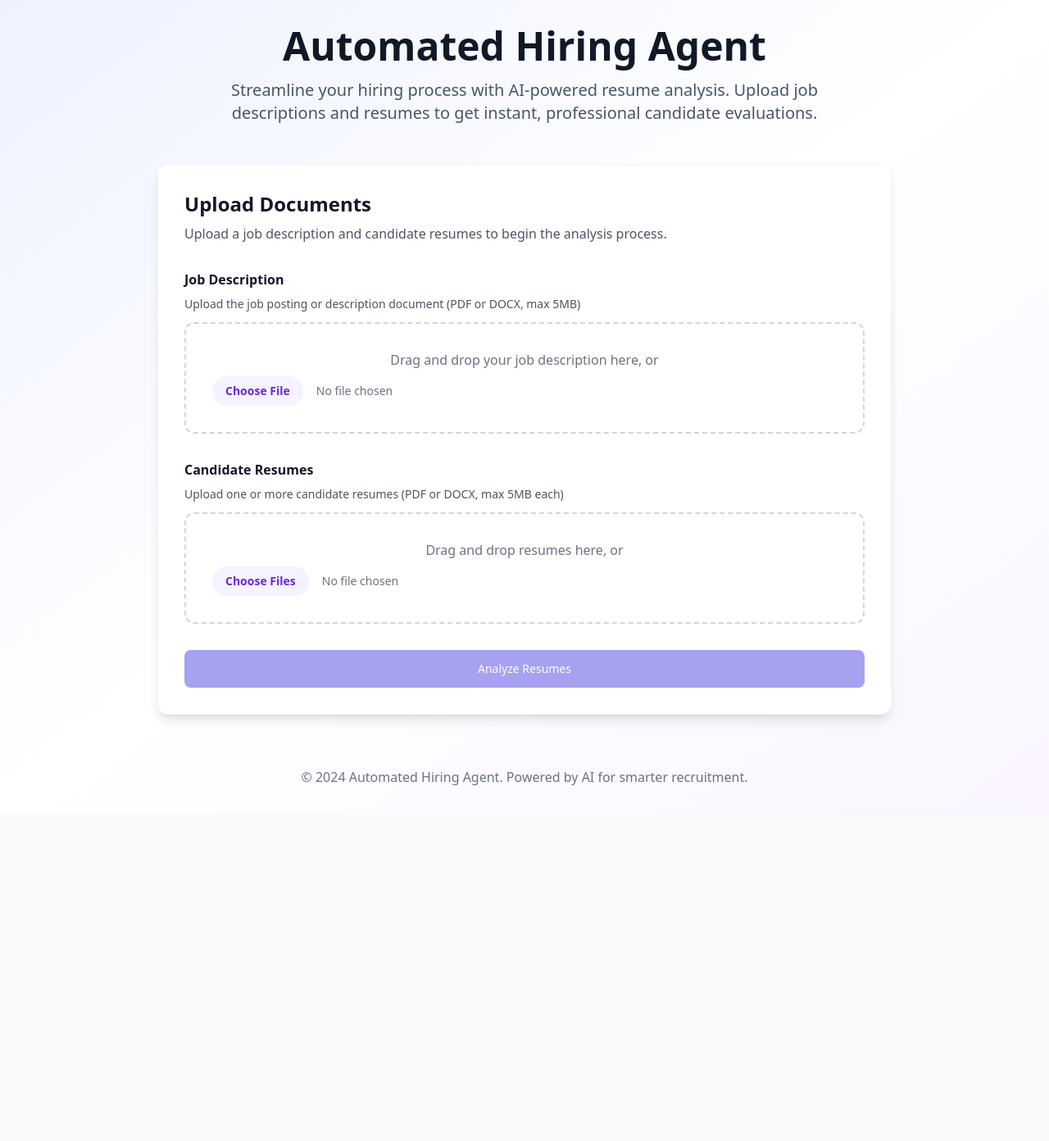
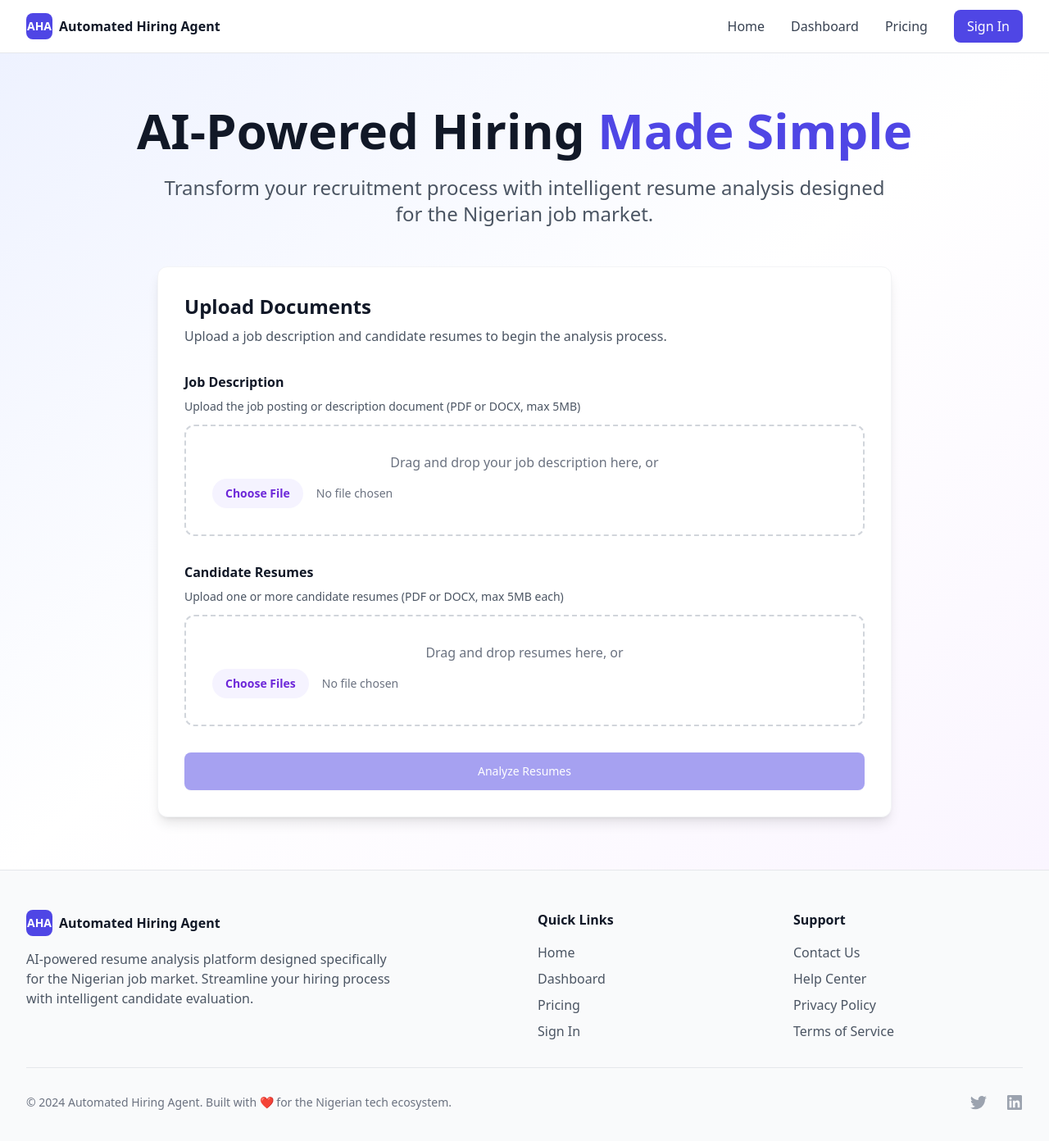
Before and after one commit to mokwathedeveloper/automated_hiring_agent, a Next.js app: page / in a window 1280 px wide. Shown: the top 1392 px of the page at 82% size. Before the commit the page ends 992 px from the top, so only its background shows below. Built offline with nearby package versions, Linux system fonts and the light colour scheme; no server answers.

Commit message:
feat(components): add responsive Navbar with mobile menu — provides consistent navigation across all pages with brand logo and responsive hamburger menu for mobile devices

```diff
--- a/src/app/layout.tsx
+++ b/src/app/layout.tsx
@@ -2,10 +2,11 @@
 
 import type { Metadata } from "next";
 import "./globals.css";
+import Layout from '@/components/Layout';
 
 export const metadata: Metadata = {
   title: "Automated Hiring Agent",
-  description: "An AI-powered assistant to streamline your hiring process.",
+  description: "AI-powered resume analysis platform for the Nigerian job market",
 };
 
 export default function RootLayout({
@@ -15,7 +16,11 @@ export default function RootLayout({
 }>) {
   return (
     <html lang="en">
-      <body className="font-sans">{children}</body>
+      <body className="font-sans">
+        <Layout>
+          {children}
+        </Layout>
+      </body>
     </html>
   );
 }
--- a/src/app/page.tsx
+++ b/src/app/page.tsx
@@ -1,20 +1,19 @@
 // src/app/page.tsx
 
 import FileUploadForm from '@/components/FileUploadForm';
-import React from 'react';
 
-const HomePage = () => {
+export default function HomePage() {
   return (
-    <div className="min-h-screen bg-gradient-to-br from-indigo-50 via-white to-purple-50">
-      <div className="container mx-auto px-4 py-6 sm:py-8 sm:px-6 lg:px-8">
+    <div className="bg-gradient-to-br from-indigo-50 via-white to-purple-50">
+      <div className="container mx-auto px-4 py-12 sm:py-16 sm:px-6 lg:px-8">
         {/* Header Section */}
-        <div className="text-center mb-8 sm:mb-12 animate-fade-in">
-          <h1 className="text-3xl sm:text-4xl lg:text-5xl font-bold text-gray-900 mb-4 leading-tight">
-            Automated Hiring Agent
+        <div className="text-center mb-12 animate-fade-in">
+          <h1 className="text-4xl sm:text-5xl lg:text-6xl font-bold text-gray-900 mb-6 leading-tight">
+            AI-Powered Hiring
+            <span className="text-indigo-600"> Made Simple</span>
           </h1>
-          <p className="text-lg sm:text-xl text-gray-600 max-w-3xl mx-auto px-4">
-            Streamline your hiring process with AI-powered resume analysis.
-            Upload job descriptions and resumes to get instant, professional candidate evaluations.
+          <p className="text-xl sm:text-2xl text-gray-600 max-w-4xl mx-auto leading-relaxed">
+            Transform your recruitment process with intelligent resume analysis designed for the Nigerian job market.
           </p>
         </div>
 
@@ -22,14 +21,7 @@ const HomePage = () => {
         <div className="max-w-4xl mx-auto animate-slide-up">
           <FileUploadForm />
         </div>
-
-        {/* Footer */}
-        <footer className="mt-12 sm:mt-16 text-center text-gray-500 px-4">
-          <p className="text-sm sm:text-base">&copy; 2024 Automated Hiring Agent. Powered by AI for smarter recruitment.</p>
-        </footer>
       </div>
     </div>
   );
-};
-
-export default HomePage;
+}
--- /dev/null
+++ b/src/components/Footer.tsx
@@ -0,0 +1,102 @@
+import Link from 'next/link';
+
+export default function Footer() {
+  return (
+    <footer className="bg-gray-50 border-t border-gray-200">
+      <div className="max-w-7xl mx-auto px-4 sm:px-6 lg:px-8 py-12">
+        <div className="grid grid-cols-1 md:grid-cols-4 gap-8">
+          {/* Brand */}
+          <div className="col-span-1 md:col-span-2">
+            <div className="flex items-center space-x-2 mb-4">
+              <div className="w-8 h-8 bg-indigo-600 rounded-lg flex items-center justify-center">
+                <span className="text-white font-bold text-sm">AHA</span>
+              </div>
+              <span className="font-semibold text-gray-900">
+                Automated Hiring Agent
+              </span>
+            </div>
+            <p className="text-gray-600 max-w-md">
+              AI-powered resume analysis platform designed specifically for the Nigerian job market.
+              Streamline your hiring process with intelligent candidate evaluation.
+            </p>
+          </div>
+
+          {/* Quick Links */}
+          <div>
+            <h3 className="font-semibold text-gray-900 mb-4">Quick Links</h3>
+            <ul className="space-y-2">
+              <li>
+                <Link href="/" className="text-gray-600 hover:text-indigo-600 transition-colors">
+                  Home
+                </Link>
+              </li>
+              <li>
+                <Link href="/dashboard" className="text-gray-600 hover:text-indigo-600 transition-colors">
+                  Dashboard
+                </Link>
+              </li>
+              <li>
+                <Link href="/pricing" className="text-gray-600 hover:text-indigo-600 transition-colors">
+                  Pricing
+                </Link>
+              </li>
+              <li>
+                <Link href="/auth" className="text-gray-600 hover:text-indigo-600 transition-colors">
+                  Sign In
+                </Link>
+              </li>
+            </ul>
+          </div>
+
+          {/* Support */}
+          <div>
+            <h3 className="font-semibold text-gray-900 mb-4">Support</h3>
+            <ul className="space-y-2">
+              <li>
+                <a href="mailto:support@automatedhiringagent.com" className="text-gray-600 hover:text-indigo-600 transition-colors">
+                  Contact Us
+                </a>
+              </li>
+              <li>
+                <Link href="/help" className="text-gray-600 hover:text-indigo-600 transition-colors">
+                  Help Center
+                </Link>
+              </li>
+              <li>
+                <Link href="/privacy" className="text-gray-600 hover:text-indigo-600 transition-colors">
+                  Privacy Policy
+                </Link>
+              </li>
+              <li>
+                <Link href="/terms" className="text-gray-600 hover:text-indigo-600 transition-colors">
+                  Terms of Service
+                </Link>
+              </li>
+            </ul>
+          </div>
+        </div>
+
+        {/* Bottom Bar */}
+        <div className="mt-8 pt-8 border-t border-gray-200 flex flex-col sm:flex-row justify-between items-center">
+          <p className="text-gray-500 text-sm">
+            © 2024 Automated Hiring Agent. Built with ❤️ for the Nigerian tech ecosystem.
+          </p>
+          <div className="flex space-x-6 mt-4 sm:mt-0">
+            <a href="#" className="text-gray-400 hover:text-indigo-600 transition-colors">
+              <span className="sr-only">Twitter</span>
+              <svg className="h-5 w-5" fill="currentColor" viewBox="0 0 20 20">
+                <path d="M6.29 18.251c7.547 0 11.675-6.253 11.675-11.675 0-.178 0-.355-.012-.53A8.348 8.348 0 0020 3.92a8.19 8.19 0 01-2.357.646 4.118 4.118 0 001.804-2.27 8.224 8.224 0 01-2.605.996 4.107 4.107 0 00-6.993 3.743 11.65 11.65 0 01-8.457-4.287 4.106 4.106 0 001.27 5.477A4.073 4.073 0 01.8 7.713v.052a4.105 4.105 0 003.292 4.022 4.095 4.095 0 01-1.853.07 4.108 4.108 0 003.834 2.85A8.233 8.233 0 010 16.407a11.616 11.616 0 006.29 1.84" />
+              </svg>
+            </a>
+            <a href="#" className="text-gray-400 hover:text-indigo-600 transition-colors">
+              <span className="sr-only">LinkedIn</span>
+              <svg className="h-5 w-5" fill="currentColor" viewBox="0 0 20 20">
+                <path fillRule="evenodd" d="M16.338 16.338H13.67V12.16c0-.995-.017-2.277-1.387-2.277-1.39 0-1.601 1.086-1.601 2.207v4.248H8.014v-8.59h2.559v1.174h.037c.356-.675 1.227-1.387 2.526-1.387 2.703 0 3.203 1.778 3.203 4.092v4.711zM5.005 6.575a1.548 1.548 0 11-.003-3.096 1.548 1.548 0 01.003 3.096zm-1.337 9.763H6.34v-8.59H3.667v8.59zM17.668 1H2.328C1.595 1 1 1.581 1 2.298v15.403C1 18.418 1.595 19 2.328 19h15.34c.734 0 1.332-.582 1.332-1.299V2.298C19 1.581 18.402 1 17.668 1z" clipRule="evenodd" />
+              </svg>
+            </a>
+          </div>
+        </div>
+      </div>
+    </footer>
+  );
+}
--- /dev/null
+++ b/src/components/Layout.tsx
@@ -0,0 +1,31 @@
+'use client';
+
+import { ReactNode } from 'react';
+import Navbar from './Navbar';
+import Footer from './Footer';
+
+interface LayoutProps {
+  children: ReactNode;
+  showNavbar?: boolean;
+  showFooter?: boolean;
+  className?: string;
+}
+
+export default function Layout({
+  children,
+  showNavbar = true,
+  showFooter = true,
+  className = ''
+}: LayoutProps) {
+  return (
+    <div className="min-h-screen flex flex-col">
+      {showNavbar && <Navbar />}
+
+      <main className={`flex-1 ${className}`}>
+        {children}
+      </main>
+
+      {showFooter && <Footer />}
+    </div>
+  );
+}
--- /dev/null
+++ b/src/components/Navbar.tsx
@@ -0,0 +1,85 @@
+'use client';
+
+import Link from 'next/link';
+import { useState } from 'react';
+import { auth } from '@/lib/supabase';
+
+export default function Navbar() {
+  const [isMenuOpen, setIsMenuOpen] = useState(false);
+
+  const handleSignOut = async () => {
+    await auth.signOut();
+    window.location.href = '/';
+  };
+
+  return (
+    <nav className="bg-white shadow-sm border-b border-gray-200">
+      <div className="max-w-7xl mx-auto px-4 sm:px-6 lg:px-8">
+        <div className="flex justify-between h-16">
+          <div className="flex items-center">
+            <Link href="/" className="flex items-center space-x-2">
+              <div className="w-8 h-8 bg-indigo-600 rounded-lg flex items-center justify-center">
+                <span className="text-white font-bold text-sm">AHA</span>
+              </div>
+              <span className="font-semibold text-gray-900 hidden sm:block">
+                Automated Hiring Agent
+              </span>
+            </Link>
+          </div>
+
+          {/* Desktop Navigation */}
+          <div className="hidden md:flex items-center space-x-8">
+            <Link href="/" className="text-gray-700 hover:text-indigo-600 transition-colors">
+              Home
+            </Link>
+            <Link href="/dashboard" className="text-gray-700 hover:text-indigo-600 transition-colors">
+              Dashboard
+            </Link>
+            <Link href="/pricing" className="text-gray-700 hover:text-indigo-600 transition-colors">
+              Pricing
+            </Link>
+            <Link href="/auth" className="btn-primary">
+              Sign In
+            </Link>
+          </div>
+
+          {/* Mobile menu button */}
+          <div className="md:hidden flex items-center">
+            <button
+              onClick={() => setIsMenuOpen(!isMenuOpen)}
+              className="text-gray-700 hover:text-indigo-600 focus:outline-none"
+            >
+              <svg className="h-6 w-6" fill="none" viewBox="0 0 24 24" stroke="currentColor">
+                {isMenuOpen ? (
+                  <path strokeLinecap="round" strokeLinejoin="round" strokeWidth={2} d="M6 18L18 6M6 6l12 12" />
+                ) : (
+                  <path strokeLinecap="round" strokeLinejoin="round" strokeWidth={2} d="M4 6h16M4 12h16M4 18h16" />
+                )}
+              </svg>
+            </button>
+          </div>
+        </div>
+
+        {/* Mobile Navigation */}
+        {isMenuOpen && (
+          <div className="md:hidden py-4 border-t border-gray-200">
+            <div className="flex flex-col space-y-4">
+              <Link href="/" className="text-gray-700 hover:text-indigo-600 transition-colors">
+                Home
+              </Link>
+              <Link href="/dashboard" className="text-gray-700 hover:text-indigo-600 transition-colors">
+                Dashboard
+              </Link>
+              <Link href="/pricing" className="text-gray-700 hover:text-indigo-600 transition-colors">
+                Pricing
+              </Link>
+              <Link href="/auth" className="btn-primary w-fit">
+                Sign In
+              </Link>
+            </div>
+          </div>
+        )}
+      </div>
+    </nav>
+  );
+}
```
